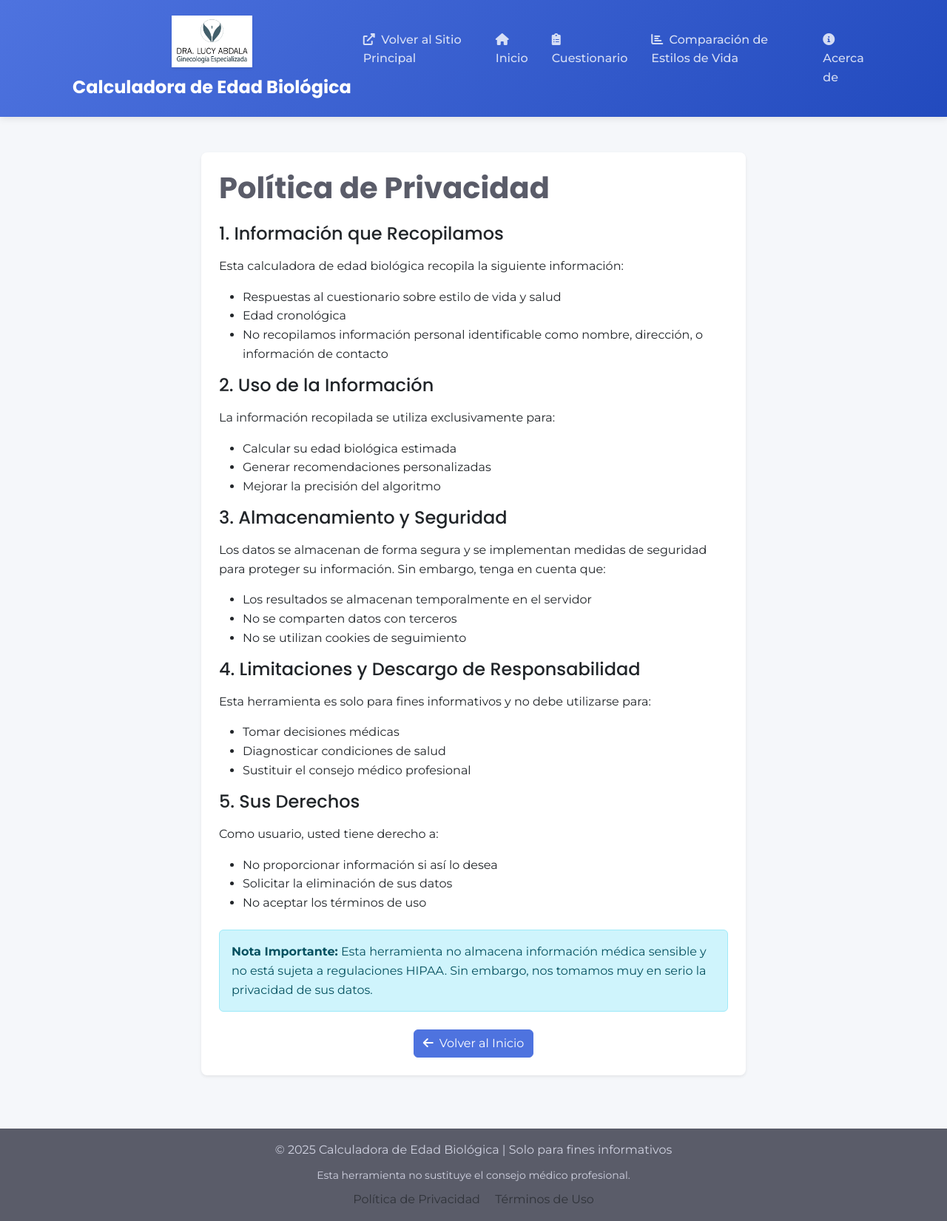
After one commit to leontramontini97/biological_age_calculator, a Flask app: page /privacy in a window 1280 px wide. The commit adds this page. Shown: the whole page at 74% size. Run offline with Flask 3, Linux system fonts and the light colour scheme.

Commit message:
consent and privacy management information

```diff
--- a/app.py
+++ b/app.py
@@ -219,6 +219,16 @@ def about():
     """Render the about page with information on the method."""
     return render_template('about.html')
 
+@app.route('/privacy')
+def privacy():
+    """Render the privacy policy page."""
+    return render_template('privacy.html')
+
+@app.route('/terms')
+def terms():
+    """Render the terms of service page."""
+    return render_template('terms.html')
+
 @app.route('/comparison')
 def comparison():
     """Render the comparison page showing different lifestyle scenarios."""
--- a/templates/base.html
+++ b/templates/base.html
@@ -73,9 +73,15 @@
     <!-- Footer -->
     <footer class="footer mt-auto py-3">
         <div class="container text-center">
-            <span>© {{ ''|now }} Calculadora de Edad Biológica | Solo para fines informativos</span>
+            <div class="mb-2">
+                <span>© {{ ''|now }} Calculadora de Edad Biológica | Solo para fines informativos</span>
+            </div>
+            <div class="mb-2">
+                <small>Esta herramienta no sustituye el consejo médico profesional.</small>
+            </div>
             <div class="mt-2">
-                <small>Esta herramienta no sustituye el consejo médico profesional.</small>
+                <a href="{{ url_for('privacy') }}" class="text-muted me-3">Política de Privacidad</a>
+                <a href="{{ url_for('terms') }}" class="text-muted">Términos de Uso</a>
             </div>
         </div>
     </footer>
--- /dev/null
+++ b/templates/privacy.html
@@ -0,0 +1,67 @@
+{% extends "base.html" %}
+
+{% block title %}Política de Privacidad - Calculadora de Edad Biológica{% endblock %}
+
+{% block content %}
+<div class="container py-5">
+    <div class="row justify-content-center">
+        <div class="col-lg-8">
+            <div class="card shadow-sm">
+                <div class="card-body p-4">
+                    <h1 class="mb-4">Política de Privacidad</h1>
+
+                    <h2 class="h4 mb-3">1. Información que Recopilamos</h2>
+                    <p>Esta calculadora de edad biológica recopila la siguiente información:</p>
+                    <ul>
+                        <li>Respuestas al cuestionario sobre estilo de vida y salud</li>
+                        <li>Edad cronológica</li>
+                        <li>No recopilamos información personal identificable como nombre, dirección, o información de contacto</li>
+                    </ul>
+
+                    <h2 class="h4 mb-3">2. Uso de la Información</h2>
+                    <p>La información recopilada se utiliza exclusivamente para:</p>
+                    <ul>
+                        <li>Calcular su edad biológica estimada</li>
+                        <li>Generar recomendaciones personalizadas</li>
+                        <li>Mejorar la precisión del algoritmo</li>
+                    </ul>
+
+                    <h2 class="h4 mb-3">3. Almacenamiento y Seguridad</h2>
+                    <p>Los datos se almacenan de forma segura y se implementan medidas de seguridad para proteger su información. Sin embargo, tenga en cuenta que:</p>
+                    <ul>
+                        <li>Los resultados se almacenan temporalmente en el servidor</li>
+                        <li>No se comparten datos con terceros</li>
+                        <li>No se utilizan cookies de seguimiento</li>
+                    </ul>
+
+                    <h2 class="h4 mb-3">4. Limitaciones y Descargo de Responsabilidad</h2>
+                    <p>Esta herramienta es solo para fines informativos y no debe utilizarse para:</p>
+                    <ul>
+                        <li>Tomar decisiones médicas</li>
+                        <li>Diagnosticar condiciones de salud</li>
+                        <li>Sustituir el consejo médico profesional</li>
+                    </ul>
+
+                    <h2 class="h4 mb-3">5. Sus Derechos</h2>
+                    <p>Como usuario, usted tiene derecho a:</p>
+                    <ul>
+                        <li>No proporcionar información si así lo desea</li>
+                        <li>Solicitar la eliminación de sus datos</li>
+                        <li>No aceptar los términos de uso</li>
+                    </ul>
+
+                    <div class="alert alert-info mt-4">
+                        <strong>Nota Importante:</strong> Esta herramienta no almacena información médica sensible y no está sujeta a regulaciones HIPAA. Sin embargo, nos tomamos muy en serio la privacidad de sus datos.
+                    </div>
+
+                    <div class="text-center mt-4">
+                        <a href="{{ url_for('index') }}" class="btn btn-primary">
+                            <i class="fas fa-arrow-left me-2"></i>Volver al Inicio
+                        </a>
+                    </div>
+                </div>
+            </div>
+        </div>
+    </div>
+</div>
+{% endblock %}
```
Also changed, not shown: templates/questionnaire.html (+28 -3 lines), templates/terms.html (added, +64 -0 lines).
